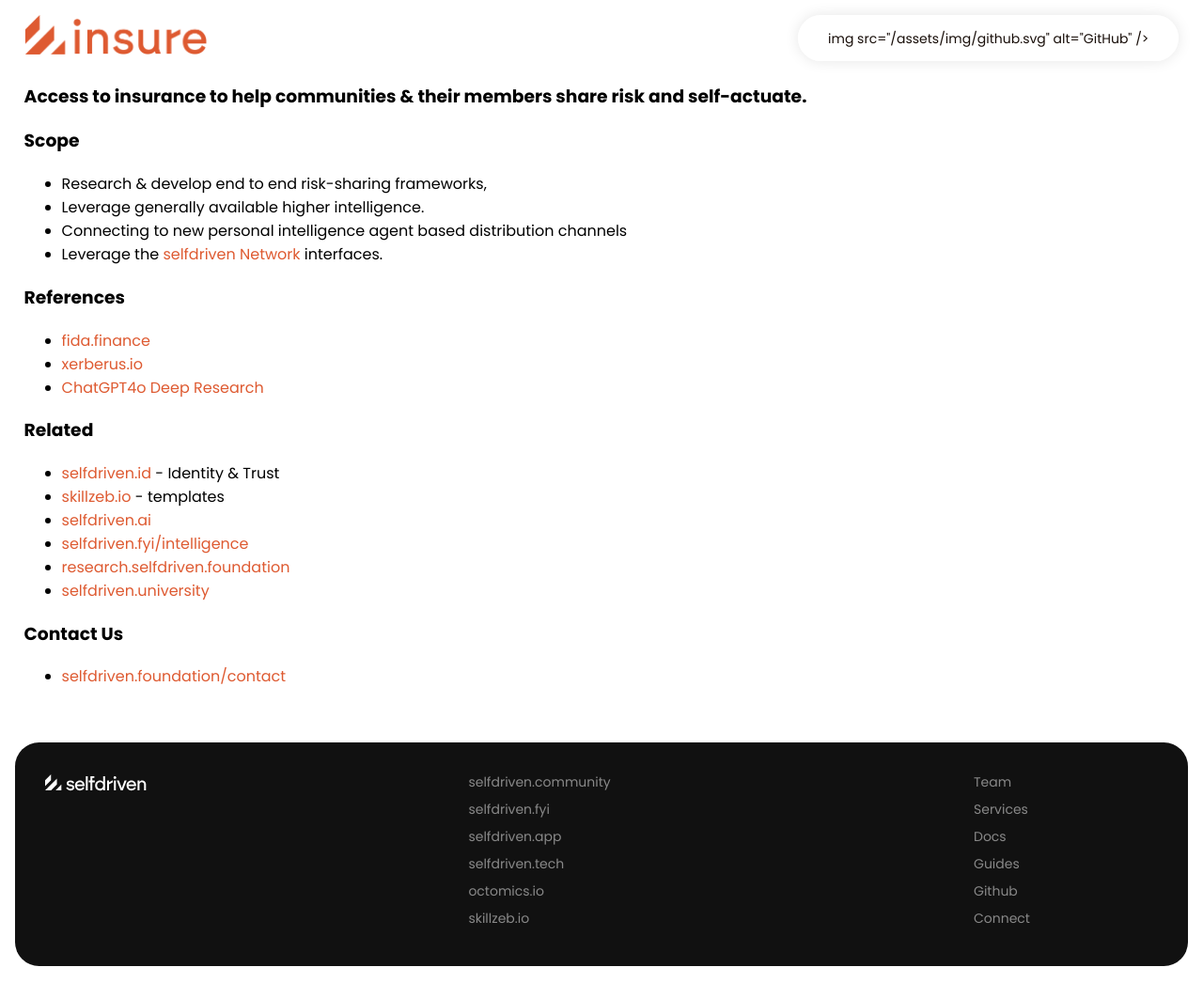
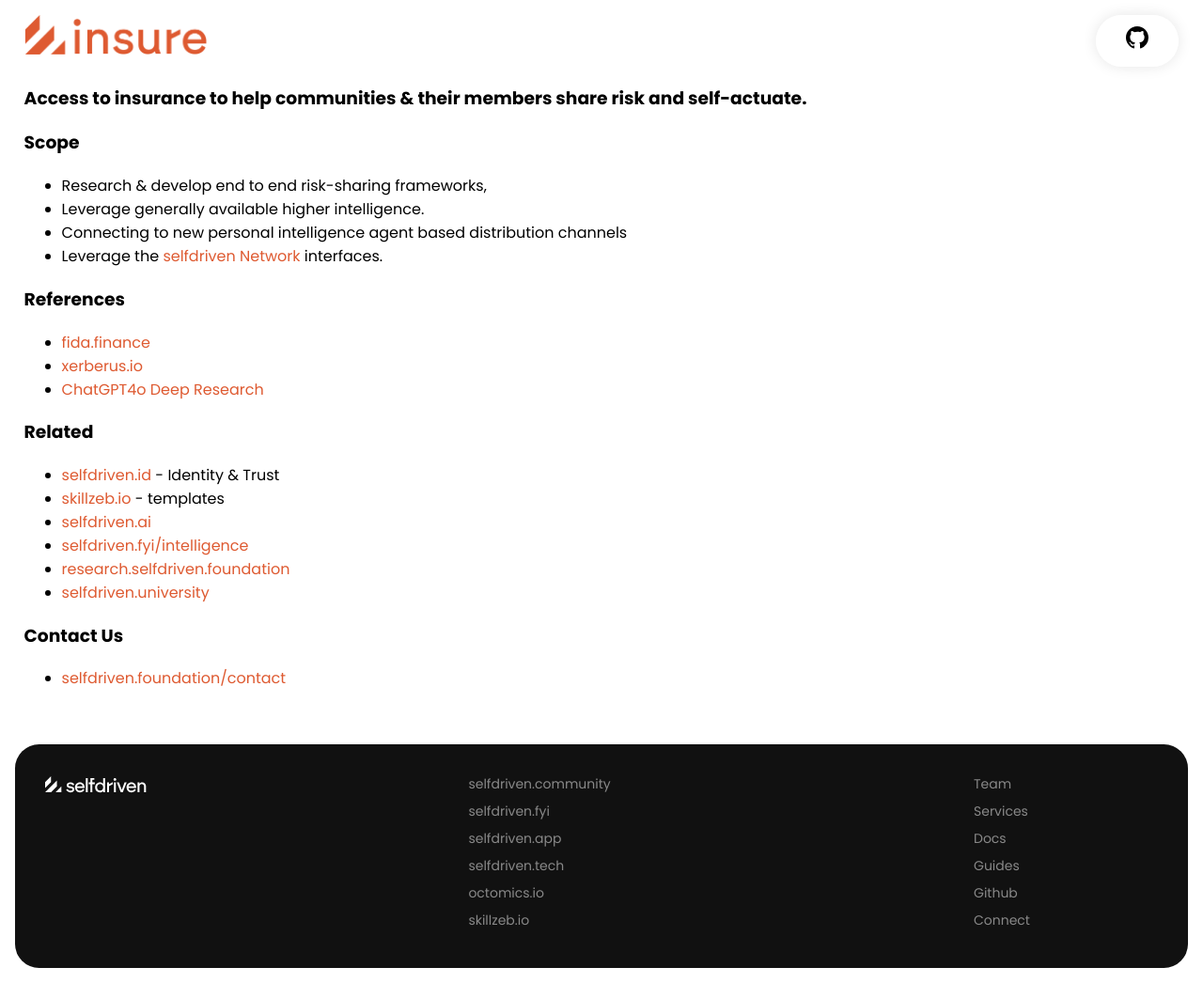
Before and after one commit to selfdriven-foundation/selfdriven-insure, a Jekyll site: the page built from docs/index.md, in a window 1280 px wide. Shown: the whole page at 94% size. Built offline with Jekyll 4.4.1, drawn with Linux system fonts in a browser that asks for light colours.

Commit message:
Update default.html

```diff
--- a/docs/_layouts/default.html
+++ b/docs/_layouts/default.html
@@ -19,7 +19,7 @@
 			<a href="/"><img src="/assets/img/selfdriven-logo-insure-flamingo-transparent.png" alt="selfdriven" /></a>
 		</div>
 		<nav class="nav">
-			<a href="https://github.com/selfdriven-foundation/selfdriven-insure" target="_blank">img src="/assets/img/github.svg" alt="GitHub" /></a>
+			<a href="https://github.com/selfdriven-foundation/selfdriven-insure" target="_blank"><img src="/assets/img/github.svg" alt="GitHub" /></a>
 		</nav>
 	</header>
 
```
